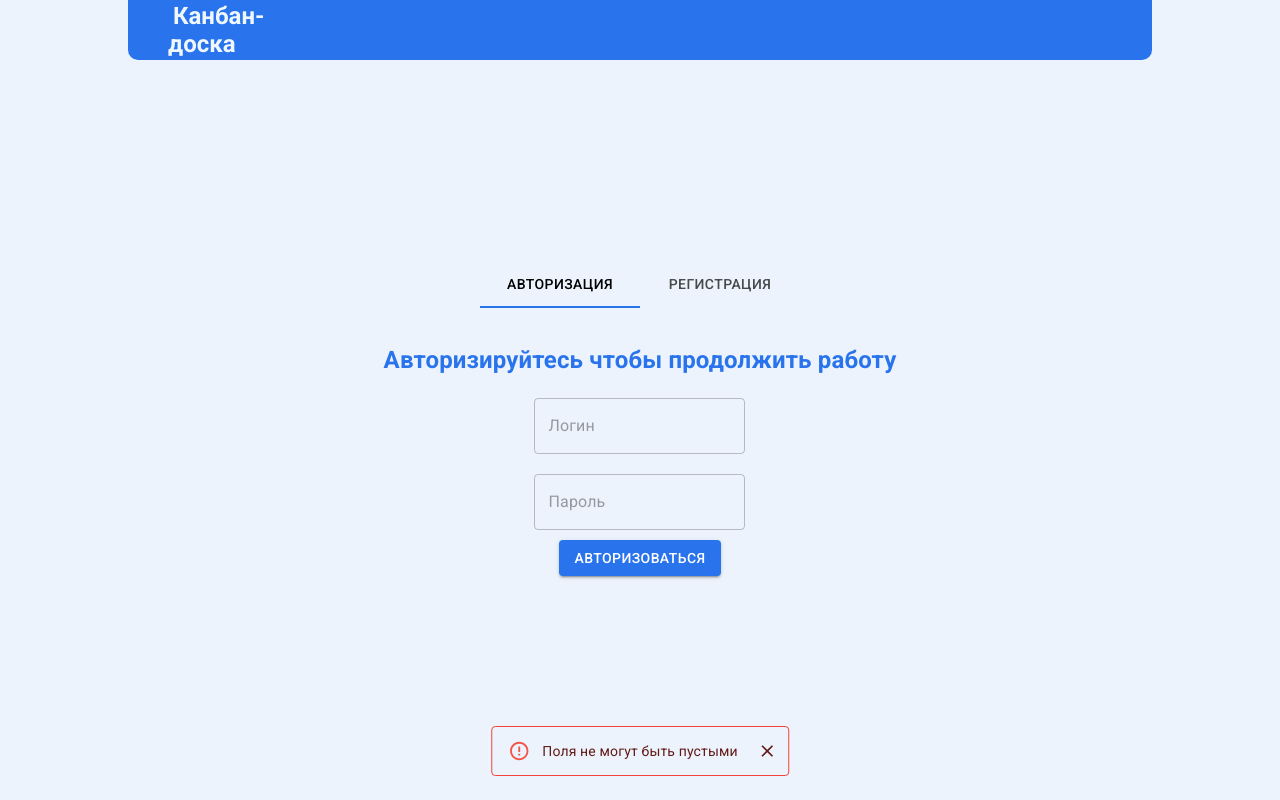
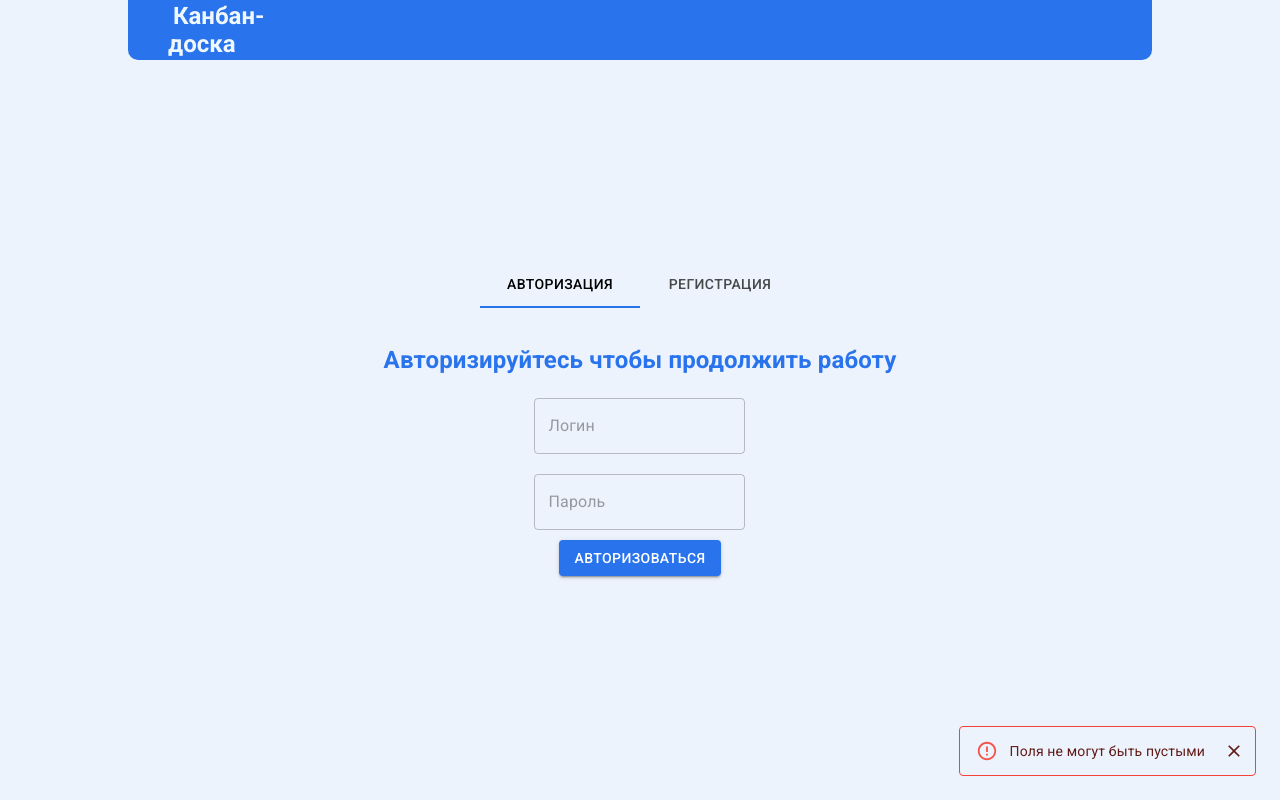
Before and after one commit to olewka40/KanBanBoard, a React (Create React App) app: page / in a window 1280 px wide. Both pictures are taken after a click on the button "АВТОРИЗОВАТЬСЯ". Built offline with nearby package versions, Linux system fonts and the light colour scheme.

Commit message:
добавлены алерты

```diff
--- a/src/App.js
+++ b/src/App.js
@@ -101,6 +101,7 @@ const App = () => {
             open={alert.visible}
             autoHideDuration={6000}
             onClose={hideAlert}
+            anchorOrigin={{ vertical: "bottom", horizontal: "right" }}
           >
             <Alert onClose={hideAlert} severity={alert.severity}>
               {alert.message}
```
